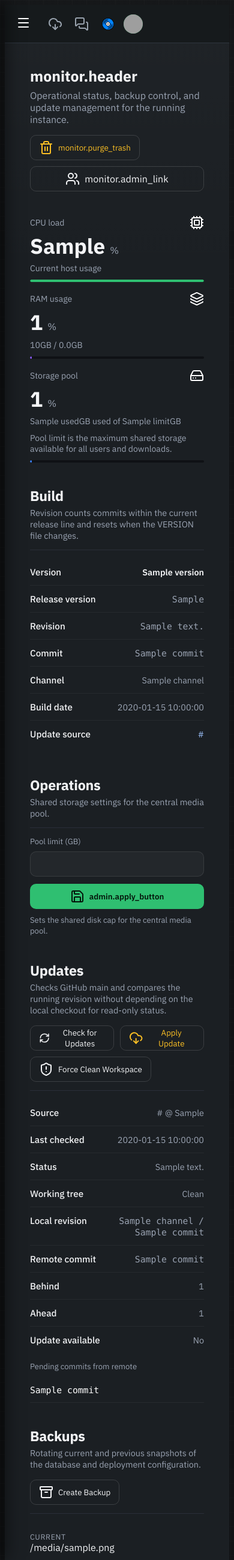
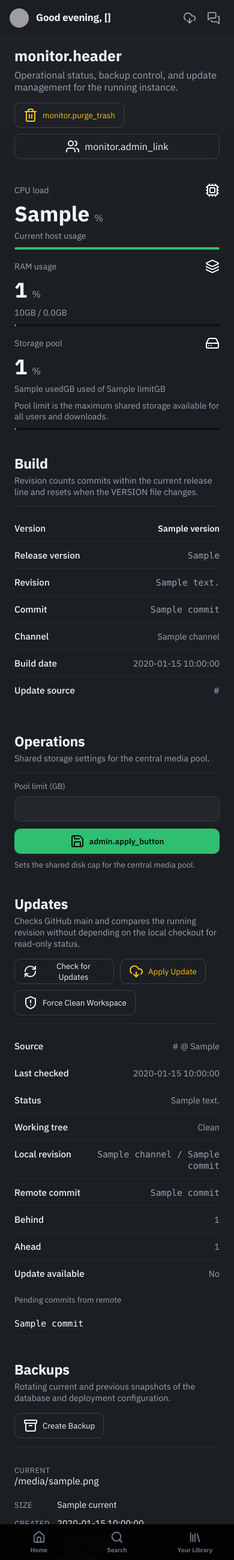
Before and after one commit to sPROFFEs/Navipod, a Python web app: template Navipod/concierge/templates/system_monitor.html in a window 390 px wide. Shown: the whole page at 60% size. Run offline with Jinja, Linux system fonts and the light colour scheme; the template is opened without the code that fills it: most values are stand-ins (such as "Sample title", 1, 10 or a date in 2020); some libraries are stand-ins or nearby versions; grey boxes are pictures that could not be loaded.

Commit message:
feat(mobile): Spotify-style mobile shell — Stage 1
Hybrid A+B architecture as discussed: small adjustments live as media
queries inside component CSS files (none needed yet), the structural
mobile rework lives in a dedicated mobile_shell.css loaded via
<link media="(max-width: 768px)"> so it never affects desktop.

Markup additions in base.html (always present, hidden by default on
desktop via style.css):
- <header class="m-topbar"> with avatar (-> settings_user), 'Good
  {tod}, {user}' greeting computed in JS, and right-side action
  buttons (downloads, delete-responses, admin if applicable).
- <nav class="m-bottom-nav"> with three primary tabs: Home, Search,
  Your Library. Active state is wired by window.markBottomNavActive,
  called from views.loadView; secondary views (mix -> Home, playlist
  -> Library) light up the right tab.

mobile_shell.css does the heavy lifting on small viewports:
- .sidebar and .top-bar set to display:none.
- .app-layout collapses to a single-column grid (main + player only).
- Mini player becomes a 56px full-width sticky pill anchored above
  the bottom nav. Centre controls + queue + volume hidden; only
  cover, info, like and play remain. Cover keeps its existing tap
  -> toggleFullscreenPlayer wiring.
- Bottom nav is fixed at the bottom with safe-area inset padding for
  iOS home-indicator devices.
- Modal overlays become bottom sheets (align-items:flex-end + 88vh
  max-height + rounded-top corners) for a native-feeling popup.
- view-content gets a calc-based bottom padding so content never
  sits behind the mini player + nav stack.
- Quick-picks grid drops from 4 to 2 columns; home tabs scroll
  horizontally if they overflow.

```diff
--- /dev/null
+++ b/Navipod/assets/css/mobile_shell.css
@@ -0,0 +1,400 @@
+/* ─────────────────────────────────────────────────────────────────────
+ *  Navipod — Mobile shell
+ *
+ *  Loaded with media="(max-width: 768px)" so every rule here only fires
+ *  on phones / small tablets. The desktop layout (sidebar + topbar +
+ *  player at bottom) is replaced by:
+ *
+ *      ┌───────────────────────────┐
+ *      │  m-topbar                 │  avatar · greeting · actions
+ *      │  ─────────                │  filter pills (when on home/etc)
+ *      ├───────────────────────────┤
+ *      │                           │
+ *      │  view-content             │  scrolls; bottom-padded so it
+ *      │                           │  never sits behind the player
+ *      │                           │
+ *      ├───────────────────────────┤
+ *      │  player-footer (mini)     │  full-width sticky mini player
+ *      ├───────────────────────────┤
+ *      │  m-bottom-nav             │  Home · Search · Your Library
+ *      └───────────────────────────┘
+ *
+ *  Reverting any of this is one revert away — none of the desktop CSS
+ *  knows mobile_shell.css exists.
+ * ───────────────────────────────────────────────────────────────────*/
+
+
+/* ── 1. Reset the desktop chrome ────────────────────────────────────
+ *  Sidebar disappears; top-bar (search pill + history) disappears;
+ *  the layout grid collapses to a single column for the main view. */
+
+.app-layout {
+    grid-template-columns: 1fr !important;
+    grid-template-rows: 1fr 0 !important;
+    grid-template-areas: "main" "player" !important;
+    padding: 0 !important;
+    gap: 0 !important;
+    height: 100dvh !important;        /* dynamic viewport — copes with iOS toolbar */
+}
+
+.sidebar,
+.top-bar {
+    display: none !important;
+}
+
+.main-view {
+    grid-area: main;
+    border-radius: 0 !important;
+    overflow: hidden;
+}
+
+
+/* ── 2. Mobile top bar ─────────────────────────────────────────────
+ *  Three slots: avatar · greeting · action icons. Sits at the top
+ *  of every view (no background scroll-shrink for now — we can add
+ *  that later if the user requests). */
+
+.m-topbar {
+    display: flex;
+    align-items: center;
+    gap: 12px;
+    padding: 12px 16px 8px 16px;
+    background: var(--surface-1);
+    flex-shrink: 0;
+    position: sticky;
+    top: 0;
+    z-index: 50;
+}
+
+.m-topbar-avatar {
+    width: 32px;
+    height: 32px;
+    border-radius: 50%;
+    background: var(--surface-3);
+    overflow: hidden;
+    flex-shrink: 0;
+    cursor: pointer;
+    display: inline-flex;
+    align-items: center;
+    justify-content: center;
+}
+
+.m-topbar-avatar img {
+    width: 100%;
+    height: 100%;
+    object-fit: cover;
+    display: block;
+}
+
+.m-topbar-title {
+    flex: 1;
+    min-width: 0;
+    margin: 0;
+    font-size: 1.05rem;
+    font-weight: 700;
+    letter-spacing: -0.01em;
+    color: var(--text-main);
+    line-height: 1.15;
+    white-space: nowrap;
+    overflow: hidden;
+    text-overflow: ellipsis;
+}
+
+.m-topbar-greeting {
+    font-weight: 700;
+}
+
+.m-topbar-username {
+    display: none;          /* shown via "morning, {user}" pattern only if we want; for now greeting alone keeps it short */
+}
+
+.m-topbar-actions {
+    display: flex;
+    align-items: center;
+    gap: 4px;
+    flex-shrink: 0;
+}
+
+.m-icon-btn {
+    width: 36px;
+    height: 36px;
+    border-radius: 50%;
+    background: transparent;
+    border: 0;
+    color: var(--text-sub);
+    display: inline-flex;
+    align-items: center;
+    justify-content: center;
+    cursor: pointer;
+    position: relative;
+    transition: background-color 0.15s ease, color 0.15s ease;
+}
+
+.m-icon-btn:hover,
+.m-icon-btn:active {
+    background: rgba(255, 255, 255, 0.08);
+    color: var(--text-main);
+}
+
+.m-icon-btn i,
+.m-icon-btn svg {
+    width: 22px;
+    height: 22px;
+}
+
+.m-badge {
+    position: absolute;
+    top: 2px;
+    right: 2px;
+    min-width: 16px;
+    height: 16px;
+    padding: 0 4px;
+    border-radius: 999px;
+    background: var(--primary);
+    color: #04140a;
+    font-size: 0.65rem;
+    font-weight: 700;
+    display: inline-flex;
+    align-items: center;
+    justify-content: center;
+}
+
+
+/* ── 3. Home tabs pills (All / Public / Discover Radios) ───────────
+ *  We already render these via ui.homeTabsBar() at the top of every
+ *  Browse-level view. On mobile we just polish their layout: no
+ *  bottom margin (the view content already pads), horizontal scroll
+ *  if many pills, smaller chip size. */
+
+.home-tabs {
+    margin: 0 16px 12px 16px;
+    overflow-x: auto;
+    scrollbar-width: none;
+    flex-wrap: nowrap;
+    padding-bottom: 2px;
+}
+
+.home-tab {
+    flex-shrink: 0;
+    padding: 6px 14px;
+    font-size: 0.82rem;
+}
+
+
+/* ── 4. View content — scrollable, bottom-padded ─────────────────── */
+
+.view-content {
+    padding: 0 0 24px 0 !important;
+    overflow-y: auto;
+    height: 100%;
+    /* Reserve space for: mini player (64) + bottom nav (60) + safe area.
+     * Keeps the last items visible above the sticky bottom UI. */
+    padding-bottom: calc(64px + 60px + env(safe-area-inset-bottom, 0px)) !important;
+}
+
+/* Most views render their own outer padding via .hero-section etc. The
+ * stuff we render BEFORE/INSIDE view-container that doesn't already
+ * have horizontal padding gets one here. */
+#view-container > .grid-shelf,
+#view-container > .quick-picks-grid,
+#view-container > .shelf-section,
+#view-container > .empty-state,
+#view-container > .hero-section,
+#view-container > .source-chips,
+#view-container > .saved-radio-list {
+    margin-left: 16px;
+    margin-right: 16px;
+}
+
+
+/* ── 5. Quick-picks grid: 2-col on mobile ──────────────────────── */
+
+.quick-picks-grid {
+    grid-template-columns: repeat(2, minmax(0, 1fr)) !important;
+    gap: 8px !important;
+}
+
+.quick-pick {
+    height: 56px;
+}
+
+.quick-pick-cover {
+    width: 56px;
+    height: 56px;
+}
+
+.quick-pick-name {
+    font-size: 0.82rem;
+}
+
+
+/* ── 6. Mini player above bottom nav ─────────────────────────────
+ *  The desktop player-footer becomes a slim row pinned just above
+ *  the bottom nav. We keep the existing markup; CSS hides what we
+ *  don't want (controls, progress bar, queue, volume) and shrinks
+ *  the rest. Tap the row to open the fullscreen player (existing
+ *  toggleFullscreenPlayer() wired on the cover image). */
+
+.player-footer {
+    position: fixed !important;
+    left: 8px !important;
+    right: 8px !important;
+    bottom: calc(60px + env(safe-area-inset-bottom, 0px)) !important;
+    width: auto !important;
+    height: 56px !important;
+    border-radius: 8px !important;
+    grid-template-columns: auto 1fr auto !important;
+    grid-template-areas: "left right right" !important;
+    padding: 0 12px !important;
+    background: var(--surface-2, #1d2027) !important;
+    box-shadow: 0 4px 16px rgba(0, 0, 0, 0.4);
+    z-index: 50;
+}
+
+.player-left {
+    grid-area: left;
+    gap: 10px !important;
+}
+
+.player-left img {
+    width: 40px !important;
+    height: 40px !important;
+    border-radius: 4px;
+}
+
+.track-info {
+    min-width: 0;
+}
+
+.player-left .track-title {
+    font-size: 0.84rem;
+    line-height: 1.2;
+}
+
+.player-left .track-artist {
+    font-size: 0.72rem;
+    line-height: 1.2;
+}
+
+/* Hide controls + queue + volume — the mini player only shows
+ * cover, info, like, play. Tap the cover to expand to fullscreen. */
+.player-center,
+.player-right .icon-btn-sm:not(#player-like-btn),
+.player-right .volume-bar-bg,
+.player-left .icon-btn-sm:not(#player-like-btn) {
+    display: none !important;
+}
+
+.player-right {
+    grid-area: right;
+    justify-content: flex-end;
+    gap: 8px;
+}
+
+.player-right .icon-btn-sm,
+#player-like-btn {
+    width: 36px;
+    height: 36px;
+}
+
+/* The play / pause button — promote it from the hidden .player-center.
+ * It already has id="play-pause-btn"; we lift it visually with a
+ * standalone selector so the centre column can stay hidden. */
+#play-pause-btn {
+    display: inline-flex !important;
+    width: 36px !important;
+    height: 36px !important;
+    background: transparent !important;
+    border: 0 !important;
+    color: var(--text-main) !important;
+    align-self: center;
+    justify-self: end;
+    grid-area: right;
+}
+
+
+/* ── 7. Bottom navigation ───────────────────────────────────────── */
+
+.m-bottom-nav {
+    position: fixed;
+    left: 0;
+    right: 0;
+    bottom: 0;
+    height: calc(60px + env(safe-area-inset-bottom, 0px));
+    padding-bottom: env(safe-area-inset-bottom, 0px);
+    display: flex;
+    align-items: stretch;
+    background: rgba(0, 0, 0, 0.92);
+    backdrop-filter: blur(8px);
+    -webkit-backdrop-filter: blur(8px);
+    border-top: 1px solid rgba(255, 255, 255, 0.05);
+    z-index: 40;
+}
+
+.m-nav-item {
+    flex: 1;
+    display: flex;
+    flex-direction: column;
+    align-items: center;
+    justify-content: center;
+    gap: 3px;
+    padding: 6px 4px;
+    background: transparent;
+    border: 0;
+    color: var(--text-faint, #888);
+    font-size: 0.65rem;
+    font-weight: 600;
+    cursor: pointer;
+    transition: color 0.12s ease;
+}
+
+.m-nav-item i,
+.m-nav-item svg {
+    width: 22px;
+    height: 22px;
+}
+
+.m-nav-item:active {
+    color: var(--text-main);
+}
+
+.m-nav-item.active {
+    color: var(--text-main);
+}
+
+.m-nav-item.active i,
+.m-nav-item.active svg {
+    /* Spotify uses a slightly heavier icon weight on the active tab —
+     * we approximate by stroke-width and a subtle scale. */
+    stroke-width: 2.4;
+    transform: scale(1.05);
+}
+
+
+/* ── 8. Modal full-screen on mobile ─────────────────────────────── */
+
+.modal-overlay:not(.hidden) {
+    align-items: flex-end;     /* slide-up sheet feel */
+}
+
+.modal {
+    width: 100% !important;
+    max-width: 100% !important;
+    border-radius: 16px 16px 0 0 !important;
+    margin-bottom: 0 !important;
+    max-height: 88vh;
+    overflow-y: auto;
+}
+
+
+/* ── 9. Hide bits we don't want on mobile ───────────────────────── */
+
+/* Old desktop close button inside the (now-hidden) sidebar */
+.sidebar-close { display: none !important; }
+
+/* The old hamburger (#menu-toggle) is no longer needed — bottom nav
+ * replaces it; if it lingers in markup, hide it too. */
+#menu-toggle { display: none !important; }
+
+/* The fullscreen player (still works on tap-cover) takes the whole
+ * screen on mobile — no override needed beyond what already exists. */
--- a/Navipod/assets/css/style.css
+++ b/Navipod/assets/css/style.css
@@ -28,6 +28,14 @@
     /* Hide scrollbars app-wide while keeping wheel/touch scrolling. */
     scrollbar-width: none;          /* Firefox */
     -ms-overflow-style: none;       /* IE / legacy Edge */
+}
+
+/* Mobile-only chrome — hidden on desktop by default. The mobile_shell.css
+ * stylesheet (loaded with media="(max-width: 768px)") overrides these
+ * with `display: flex`. */
+.m-topbar,
+.m-bottom-nav {
+    display: none;
 }
 
 *::-webkit-scrollbar,
--- a/Navipod/assets/js/modules/views.js
+++ b/Navipod/assets/js/modules/views.js
@@ -153,7 +153,12 @@ export async function loadView(view, param = null, options = {}) {
 
   // Active-state highlighting now lives on the home tab pills (which are
   // re-rendered on each view) and on the sidebar's pinned items, both of
-  // which manage their own state. No global .nav-link selector needed.
+  // which manage their own state. The mobile bottom nav still needs an
+  // explicit update because its three tabs map several related views
+  // (mix → home, playlist → library, …) onto a small primary set.
+  if (typeof window.markBottomNavActive === 'function') {
+    window.markBottomNavActive(view);
+  }
 
   try {
     state.setCurrentViewName(view);
--- a/Navipod/concierge/templates/base.html
+++ b/Navipod/concierge/templates/base.html
@@ -20,6 +20,10 @@
     <link rel="stylesheet" href="/assets/css/ui_motion.css?v={{ static_v }}">
     <link rel="stylesheet" href="/assets/css/mobile_fixes.css?v={{ static_v }}">
     <link rel="stylesheet" href="/assets/css/admin_system.css?v={{ static_v }}">
+    <!-- Mobile-only stylesheet. Browser still downloads it (media attribute
+         is a hint, not a gate) but only applies its rules when the viewport
+         is <=768px, so desktop layouts stay untouched. -->
+    <link rel="stylesheet" href="/assets/css/mobile_shell.css?v={{ static_v }}" media="(max-width: 768px)">
 
     <!-- PWA & Mobile Meta -->
     <link rel="manifest" href="/assets/site.webmanifest">
@@ -181,10 +185,57 @@
                 </div>
             </header>
 
+            <!-- ─── MOBILE TOP BAR ─────────────────────────────────────
+                 Hidden on desktop via the default .m-topbar { display:none }
+                 rule; mobile_shell.css (loaded only at <=768px) flips it
+                 back on. Tapping the avatar takes the user to their
+                 settings page (where logout / change password live). -->
+            <header class="m-topbar">
+                <a class="m-topbar-avatar" onclick="loadView('settings_user')" title="{{ username }}">
+                    <img src="/user/avatar/{{ username }}" alt="Avatar"
+                         onerror="this.outerHTML='<i data-lucide=\'user\'></i>'">
+                </a>
+                <h1 class="m-topbar-title" id="m-topbar-title">{{ username }}</h1>
+                <div class="m-topbar-actions">
+                    <button class="m-icon-btn" onclick="openDownloadsModal()" title="Downloads">
+                        <i data-lucide="download-cloud"></i>
+                        <span id="m-download-badge" class="m-badge" style="display:none;">0</span>
+                    </button>
+                    <button class="m-icon-btn" onclick="openDeleteResponsesModal()" title="Delete responses">
+                        <i data-lucide="messages-square"></i>
+                        <span id="m-delete-badge" class="m-badge" style="display:none;">0</span>
+                    </button>
+                    {% if is_admin %}
+                    <button class="m-icon-btn" onclick="loadView('settings_admin')" title="Admin">
+                        <i data-lucide="settings"></i>
+                    </button>
+                    {% endif %}
+                </div>
+            </header>
+
             <div class="view-content" id="view-container">
                 {% block content %}{% endblock %}
             </div>
         </main>
+
+        <!-- ─── MOBILE BOTTOM NAV ──────────────────────────────────────
+             Sits above the mini player. Three primary destinations
+             matching Spotify's pattern. Active state is wired by
+             markBottomNavActive() in the inline script below. -->
+        <nav class="m-bottom-nav" id="m-bottom-nav">
+            <button class="m-nav-item" data-view="home" onclick="loadView('home')">
+                <i data-lucide="home"></i>
+                <span>Home</span>
+            </button>
+            <button class="m-nav-item" data-view="search" onclick="loadView('search')">
+                <i data-lucide="search"></i>
+                <span>Search</span>
+            </button>
+            <button class="m-nav-item" data-view="library" onclick="loadView('library')">
+                <i data-lucide="library"></i>
+                <span>Your Library</span>
+            </button>
+        </nav>
 
         <footer class="player-footer player-hidden">
             <div class="player-left">
@@ -386,6 +437,41 @@
             try { localStorage.setItem(SIDEBAR_MODE_KEY, next); } catch (e) {}
         };
 
+        /* Spotify-style "Good morning/afternoon/evening, {user}" in the
+         * mobile topbar, computed in JS so we don't bother the backend. */
+        function applyMobileGreeting() {
+            const el = document.getElementById('m-topbar-title');
+            if (!el) return;
+            const h = new Date().getHours();
+            const tod = h < 5  ? 'evening'
+                      : h < 12 ? 'morning'
+                      : h < 18 ? 'afternoon'
+                      :          'evening';
+            const u = (window.USER_DATA && window.USER_DATA.username) || 'You';
+            el.textContent = `Good ${tod}, ${u}`;
+        }
+        applyMobileGreeting();
+
+        /* Mobile bottom-nav active-state. Maps a few related views onto the
+         * three primary tabs (Home gets all the home-tab variants, Library
+         * absorbs playlist detail, etc.) so the highlight matches the
+         * user's current location even when they're not on the canonical
+         * top-level view. Called from views.loadView() via window. */
+        window.markBottomNavActive = function (view) {
+            const nav = document.getElementById('m-bottom-nav');
+            if (!nav) return;
+            const homeViews    = new Set(['home', 'public', 'discover_radios', 'mix']);
+            const searchViews  = new Set(['search']);
+            const libraryViews = new Set(['library', 'playlist', 'favorites']);
+            let activeTab = '';
+            if (homeViews.has(view))         activeTab = 'home';
+            else if (searchViews.has(view))  activeTab = 'search';
+            else if (libraryViews.has(view)) activeTab = 'library';
+            nav.querySelectorAll('.m-nav-item').forEach((btn) => {
+                btn.classList.toggle('active', btn.dataset.view === activeTab);
+            });
+        };
+
         /**
          * Topbar search input handler.
          *
```
